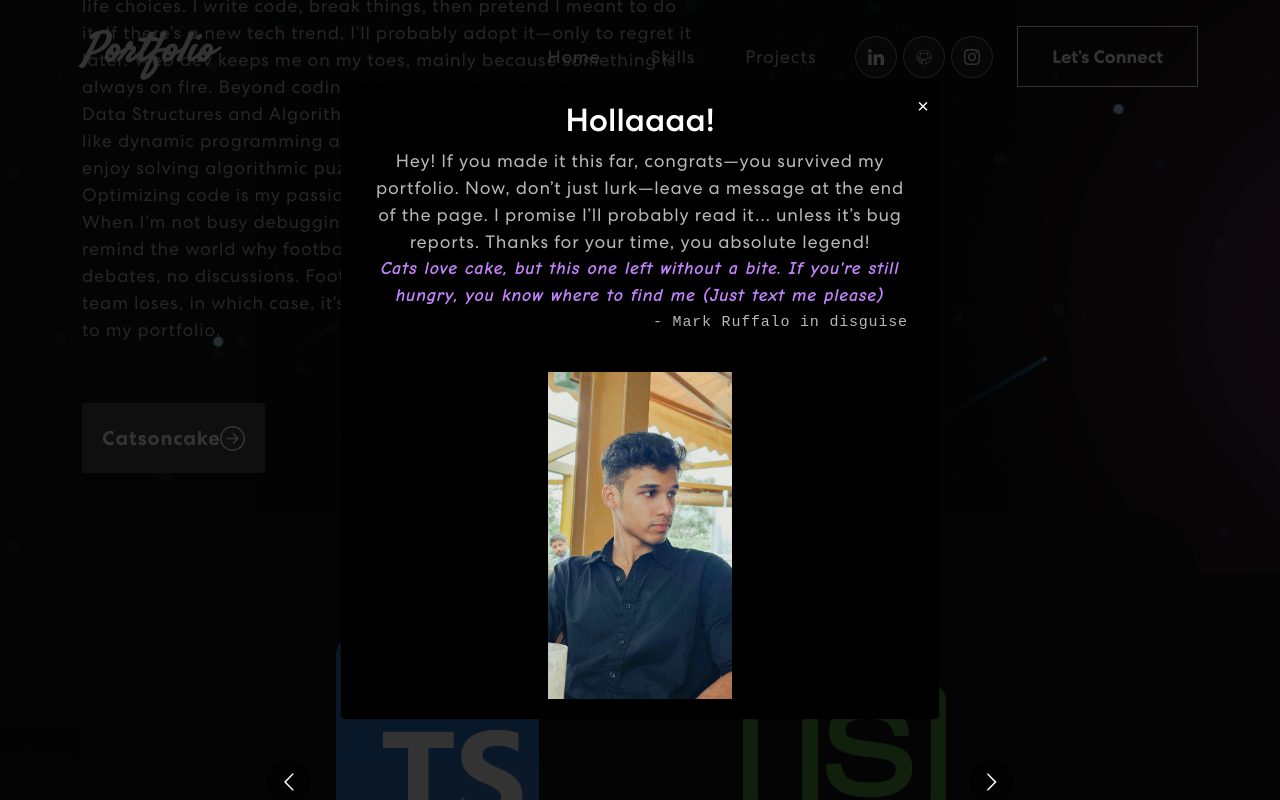
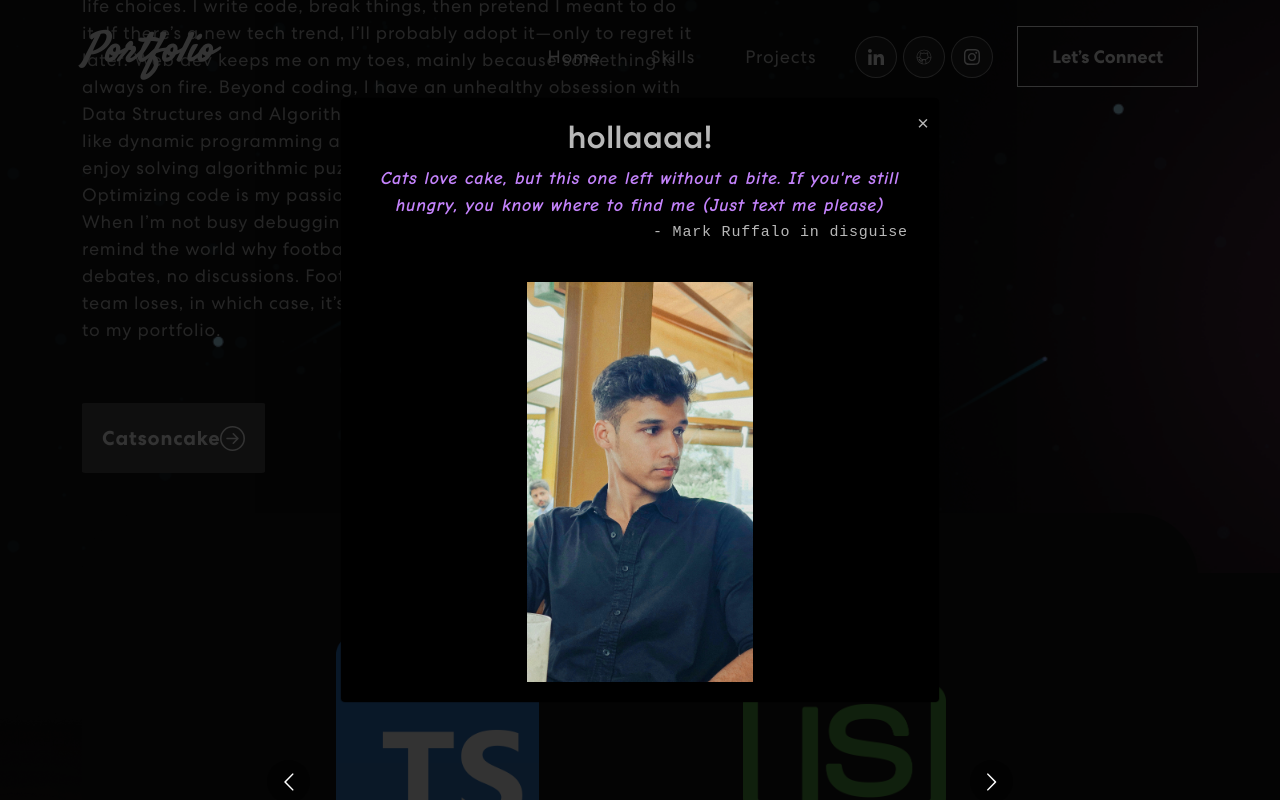
Before and after one commit to MoAsimMohiuddin/Portfolioo, a React (Create React App) app: page / in a window 1280 px wide. Both pictures are taken after a click on the button "Catsoncake". Shown: the part 806-1606 px from the top of the page. Built offline with nearby package versions, Linux system fonts and the light colour scheme; no server answers; the HTML template or start-up script is replaced by a standard one.

Commit message:
modal text change

```diff
--- a/src/App.css
+++ b/src/App.css
@@ -271,6 +271,7 @@ nav.navbar .navbar-toggler[aria-expanded="true"] .navbar-toggler-icon {
   align-items: center;
   z-index: 1000;
   overflow-y: scroll;
+  color: #B8B8B8;
 }
 
 .modal-content {
--- a/src/components/Banner.js
+++ b/src/components/Banner.js
@@ -106,14 +106,8 @@ export const Banner = () => {
                   <span className="close" onClick={handleCloseModal}>
                     &times;
                   </span>
-                  <h2>Hollaaaa!</h2>
+                  <h2>hollaaaa!</h2>
                   <p>
-                    Hey! If you made it this far, congrats—you survived my
-                    portfolio. Now, don’t just lurk—leave a message at the
-                    end of the page. I promise I’ll probably read it… unless
-                    it’s bug reports. Thanks for your time, you absolute
-                    legend!
-                    <br />
                     <span className="catsoncake">
                       Cats love cake, but this one left without a bite. If you're still hungry, you know where to find me (Just text me please)
                       <br /><span className="mark-ruffalo">- Mark Ruffalo in disguise</span>
```
